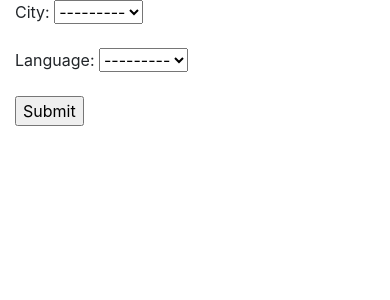
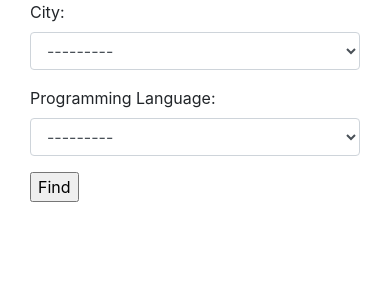
Before and after one commit to Frolov-Andrey2405/ScrapeHub, a Django app: page / in a window 390 px wide. Shown: the part 56-356 px from the top of the page. Run offline with Django 4.2, Linux system fonts and the light colour scheme; data that the repository does not hold is empty.

Commit message:
Passing a slug through a form

```diff
--- a/src/app/forms.py
+++ b/src/app/forms.py
@@ -3,5 +3,17 @@ from app.models import City, Language
 
 
 class FindForm(forms.Form):
-    city = forms.ModelChoiceField(queryset=City.objects.all())
-    language = forms.ModelChoiceField(queryset=Language.objects.all())
+
+    city = forms.ModelChoiceField(
+        queryset=City.objects.all(),
+        to_field_name='slug',
+        required=False,
+        widget=forms.Select(attrs={'class': 'form-control'}),
+        label='City')
+
+    language = forms.ModelChoiceField(
+        queryset=Language.objects.all(),
+        to_field_name='slug',
+        required=False,
+        widget=forms.Select(attrs={'class': 'form-control'}),
+        label='Programming Language')
--- a/src/app/templates/scraping/home.html
+++ b/src/app/templates/scraping/home.html
@@ -14,10 +14,18 @@
 </div>
 {% endfor %}
 
-<form method="get" action="">
-    {{form.as_p}}
+<div class="row mx-auto">
+    <div class="col-md-6">
+        <form method="get" action="">
 
-    <input type="submit" value="Submit">
-</form>
+            <div class="form-group">
+                {{form.as_p}}
+            </div>
+
+            <input type="submit" value="Find">
+        </form>
+    </div>
+</div>
+
 
 {% endblock %}
```
